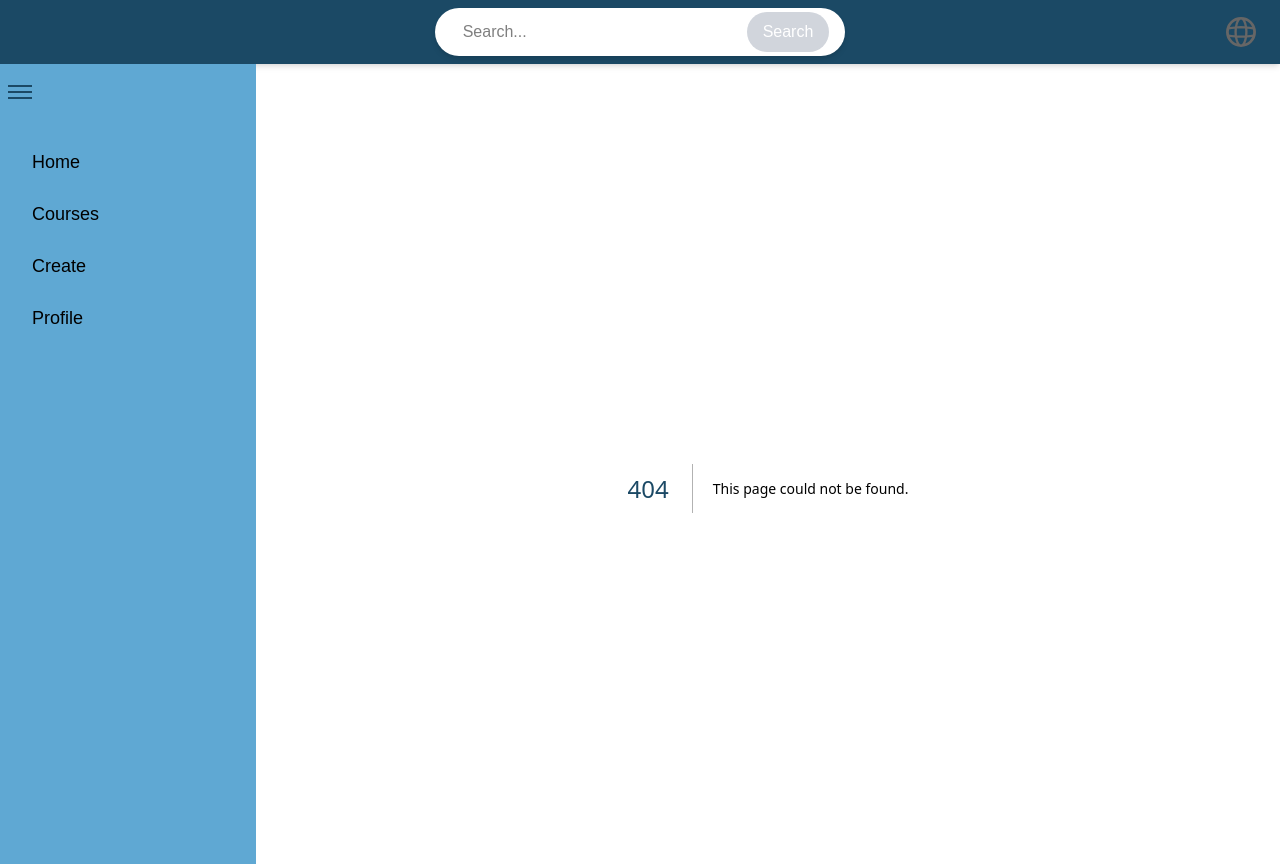
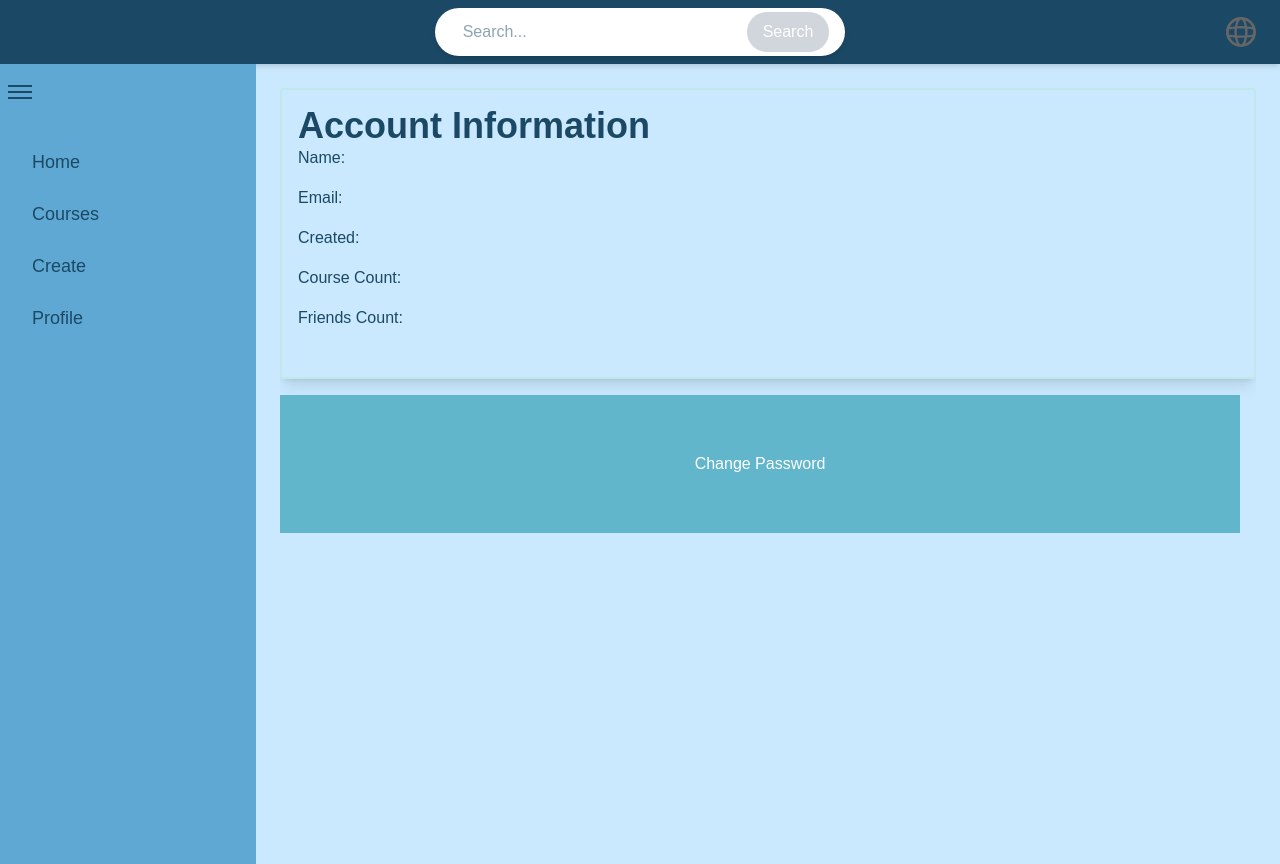
Before and after one commit to Rilleb/liu-learning, a Next.js app in the folder frontend/: page /settings in a window 1280 px wide. Before the commit this address had no page. Built offline with nearby package versions, Linux system fonts and the light colour scheme.

Commit message:
changed restricted to middleware, started on settingspage

```diff
--- a/frontend/app/components/header.tsx
+++ b/frontend/app/components/header.tsx
@@ -53,7 +53,7 @@ export default function Header() {
 
             {/* Right-aligned profile icon */}
             <div className="w-1/3 flex justify-end">
-                <Link href="/user_profile">
+                <Link href="/settings">
                     <Image
                         src="/globe.svg"
                         width={30}
--- a/frontend/app/courses/page.tsx
+++ b/frontend/app/courses/page.tsx
@@ -45,11 +45,7 @@ const CourseComponent = ({ userId }: Props) => {
 export default async function Home() {
     const userId = 1
     const user_data = get_user(userId);
-    const session = await getServerSession(options);
 
-    if (!session) {
-        redirect("/api/auth/signin");
-    }
     return (
 
         /*I'm not sure if we're going to use grid-but this seems to be quite a good site for it: https://refine.dev/blog/tailwind-grid/#reorder-regions*/
--- /dev/null
+++ b/frontend/app/settings/page.tsx
@@ -0,0 +1,57 @@
+"use client"
+import { get_courses, get_latest_quizes, get_user } from '../lib/get_data'
+
+type Props = {
+    userId: number
+}
+
+const AccountComponent = ({ userId }: Props) => {
+    return (
+        <div>
+            <h1>Account Information</h1>
+            <ul className="grid grid-cols-1 md:grid-cols-1 gap-4">
+                <li>
+                    <p>Name: {} </p>
+                </li>
+                <li>
+                    <p>Email: {} </p>
+                </li>
+                <li>
+                    <p>Created: {} </p>
+                </li>
+                <li>
+                    <p>Course Count: {} </p>
+                </li>
+                <li>
+                    <p>Friends Count: {} </p>
+                </li>
+            </ul>
+        </div>
+    )
+}
+
+export default function Home() {
+    const userId = 1
+    const user_data = get_user(userId)
+
+    const handleChangePassword = () => {
+        console.log("Change password")
+    }
+
+    return (
+        <div className="container h-full m-auto grid gap-4 grid-cols-1 lg:grid-cols-1 lg:grid-rows-5 overflow-auto">
+            {/*Account Information*/}
+            <div className="tile-marker col-span-2 border-2 row-span-2 rounded-sm shadow-lg border-[var(--color3)] p-4">
+                <AccountComponent userId={userId} />
+            </div>
+            {/*Change Password*/}
+            <button
+                type="button"
+                className="text-white bg-[var(--color2)] hover:bg-[var(--color3)] px-4 py-2 transition-all"
+                onClick={handleChangePassword}
+            >
+                Change Password
+            </button>
+        </div>
+    )
+}
--- /dev/null
+++ b/frontend/middleware.ts
@@ -0,0 +1,29 @@
+import { NextResponse } from "next/server"
+import type { NextRequest } from "next/server"
+
+import { getToken } from "next-auth/jwt"
+
+const protectedRoutes = ["/about"]//["/courses", "/profile", "/create", "/settings"]
+
+export async function middleware(request: NextRequest) {
+    const token = await getToken({
+        req: request,
+        secret: process.env.NEXTAUTH_SECRET,
+    })
+
+    const isProtectedRoute = protectedRoutes.some((route) =>
+        request.nextUrl.pathname.startsWith(route)
+    )
+
+    if (isProtectedRoute && !token) {
+        const signInUrl = new URL("/api/auth/signin", request.url)
+        return NextResponse.redirect(signInUrl)
+    }
+
+    return NextResponse.next()
+}
+
+// Specify paths where middleware should run
+export const config = {
+    matcher: ["/((?!api|_next|static|favicon.ico).*)"],
+}
```
Also changed, not shown: 2 other files (tests, documents, lock files or other folders).
